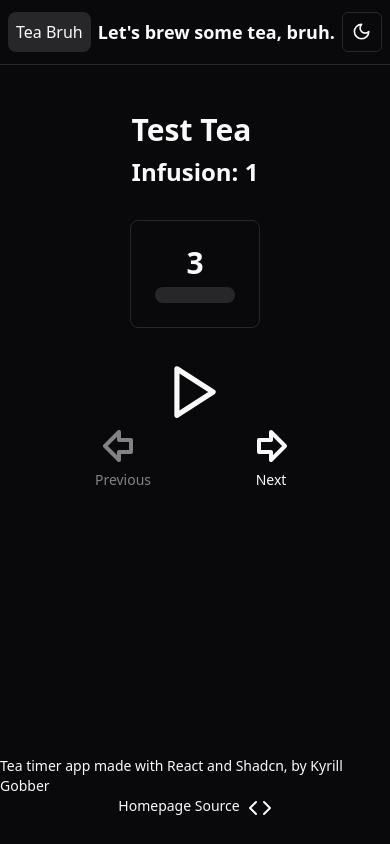
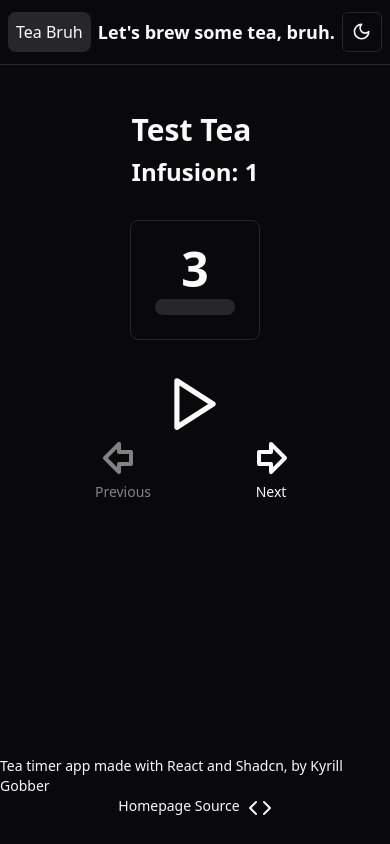
Before and after one commit to KyrillGobber/teaBruh, a React (Vite) app: page / in a window 390 px wide. Built offline with nearby package versions, Linux system fonts and the light colour scheme.

Commit message:
feat: More mobile things, 10min notification

```diff
--- a/package.json
+++ b/package.json
@@ -7,7 +7,8 @@
     "dev": "vite",
     "build": "tsc && vite build",
     "lint": "eslint . --ext ts,tsx --report-unused-disable-directives --max-warnings 0",
-    "preview": "vite preview"
+    "preview": "vite preview",
+    "host": "vite --host"
   },
   "dependencies": {
     "@radix-ui/react-dialog": "^1.0.5",
--- a/src/App.tsx
+++ b/src/App.tsx
@@ -13,7 +13,7 @@ function App() {
                 <MainContent />
                 <Footer />
             </main>
-            <Toaster duration={3000} />
+            <Toaster />
         </div>
     );
 }
--- a/src/components/organisms/MainContent.tsx
+++ b/src/components/organisms/MainContent.tsx
@@ -69,7 +69,7 @@ export const MainContent = () => {
     useEffect(() => {
         if (currentTime === 0) {
             console.log("play the fucking sound");
-            toast(`INFUSION ${currentInfusion} DONE, ENJOYY`, getAlertContent());
+            toast.success(`INFUSION ${currentInfusion} DONE, ENJOYY`, getAlertContent());
             timerIdRef.current && clearInterval(timerIdRef.current);
             setTimerState("stopped");
         }
@@ -84,6 +84,7 @@ export const MainContent = () => {
                     console.log("clicked");
                 },
             },
+            duration: 600000,
         };
     };
 
@@ -95,7 +96,7 @@ export const MainContent = () => {
             </div>
             <Card>
                 <CardHeader className="flex flex-col items-center w-32">
-                    <h1>{currentTime}</h1>
+                    <h1 className="text-5xl">{currentTime}</h1>
                     <Progress value={progress} />
                 </CardHeader>
             </Card>
```
